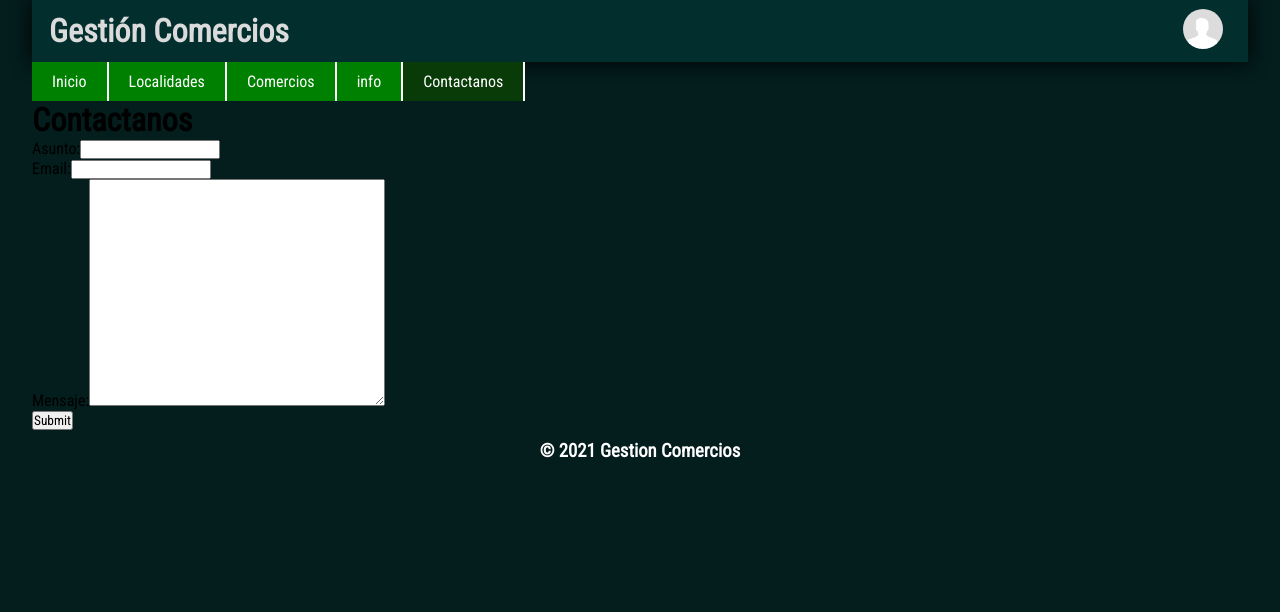
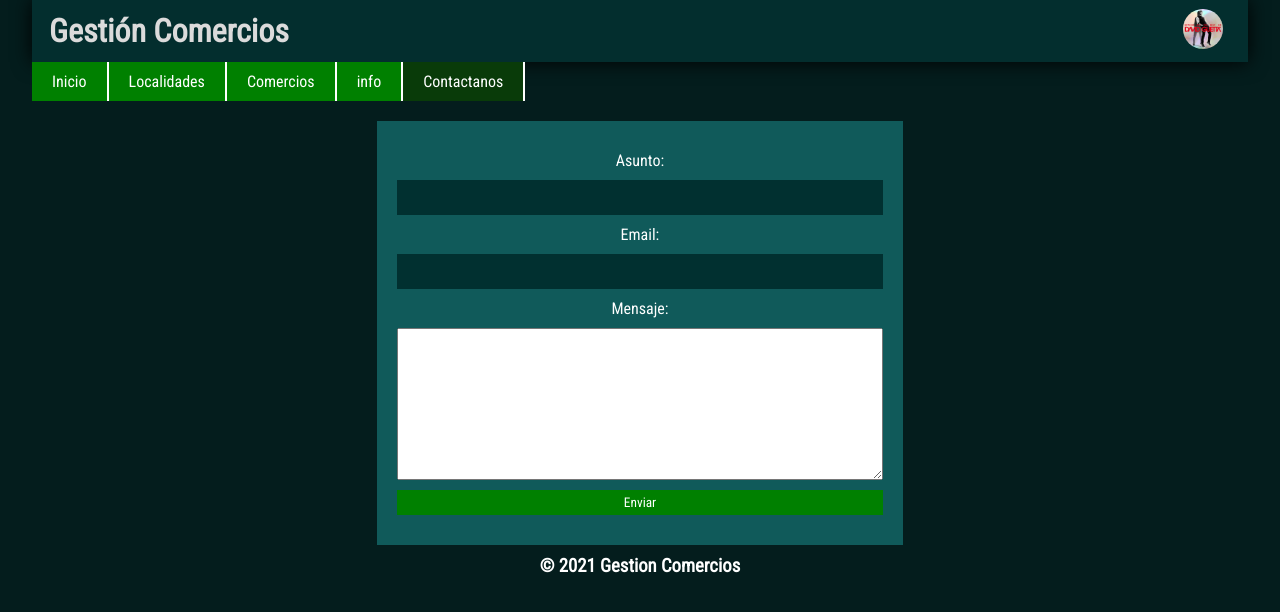
Before and after one commit to kapitanl/Proyecto-final-Gestion-Comercios, a Django app: page /contactanos in a window 1280 px wide. Shown: the top 612 px of the page. Run offline with Django 3.2, Linux system fonts and the light colour scheme; a user stored in the database is signed in; data comes from the database, SQL or seed files in the repository; both versions use the stored data as it was after the commit.

Commit message:
se agregaron estilos a contactanos

```diff
--- a/GestionComerciosApp/static/estilos.css
+++ b/GestionComerciosApp/static/estilos.css
@@ -561,6 +561,43 @@ footer h3{
     color: white;
 }
 
+/* seccion contactanos */
+
+.seccion-contactanos{
+    margin-top:20px ;
+}
+
+.seccion-contactanos > form{
+    display:flex;
+    flex-direction: column;
+    text-align: center;
+    width: 40%;
+    margin: auto;
+    background: rgb(16, 90, 90);
+    padding: 20px;
+}
+
+.seccion-contactanos > form > input{
+    display: block;
+    color: white;
+    background: rgb(1, 48, 48);
+    padding: 10px;
+    border-style: none;
+}
+.seccion-contactanos > form > label{
+    display: block;
+    color: white;
+    padding: 10px;
+}
+.seccion-contactanos > form > button{
+    padding: 5px;
+    margin: 10px 0;
+    background: green;
+    border-style: none;
+    color: white;
+}
+
+
 /* seccion de por localidad */
 
 .por_localidad-categorias{
--- a/GestionComerciosApp/templates/contactanos.html
+++ b/GestionComerciosApp/templates/contactanos.html
@@ -3,20 +3,18 @@
 
 {% block section %}
 
-<div class="contactanos">
-    <h1>Contactanos</h1>
+<div class="seccion-contactanos">
    <form action="contactanos" method="POST">
        {% csrf_token %}
+        <label for="">Asunto:</label>
+        <input type="text" name="asunto">
+        <label for="">Email:</label>
+        <input type="email" name="email">
+        <label for="">Mensaje:</label>
 
-       <p>Asunto:<input type="text" name="asunto"></p>
+        <textarea name="mensaje" id="" cols="30" rows="10"></textarea>
 
-       <p>Email:<input type="email" name="email"></p>
-
-       <div>
-           <p>Mensaje:<textarea name="mensaje" rows="15" cols="45"></textarea></p>
-       </div>
-
-       <input type="submit" name="Enviar">
+        <button type="submit" >Enviar</button>
 </div>
 
 {% endblock %}
--- a/GestionComerciosApp/views.py
+++ b/GestionComerciosApp/views.py
@@ -82,6 +82,17 @@ def contactanos(request):
             if miFormulario.is_valid():
                 inf_formulario= miFormulario.cleaned_data
                 send_mail(inf_formulario["asunto"], inf_formulario["mensaje"], inf_formulario.get("email"," "),["gestioncomercioprueba@gmail.com"],)
+                return render(request, "mensaje.html",{'img':img_perfil})
+        else:
+            miFormulario= FormulariosDeContactos()
+
+        return render(request, "contactanos.html", {"miformulario":miFormulario,'img':img_perfil})
+    else:
+        if request.method=="POST":
+            miFormulario = FormulariosDeContactos(request.POST)
+            if miFormulario.is_valid():
+                inf_formulario= miFormulario.cleaned_data
+                send_mail(inf_formulario["asunto"], inf_formulario["mensaje"], inf_formulario.get("email"," "),["gestioncomercioprueba@gmail.com"],)
                 return render(request, "mensaje.html")
         else:
             miFormulario= FormulariosDeContactos()
```
Also changed, not shown: db.sqlite3, 1 other file.
